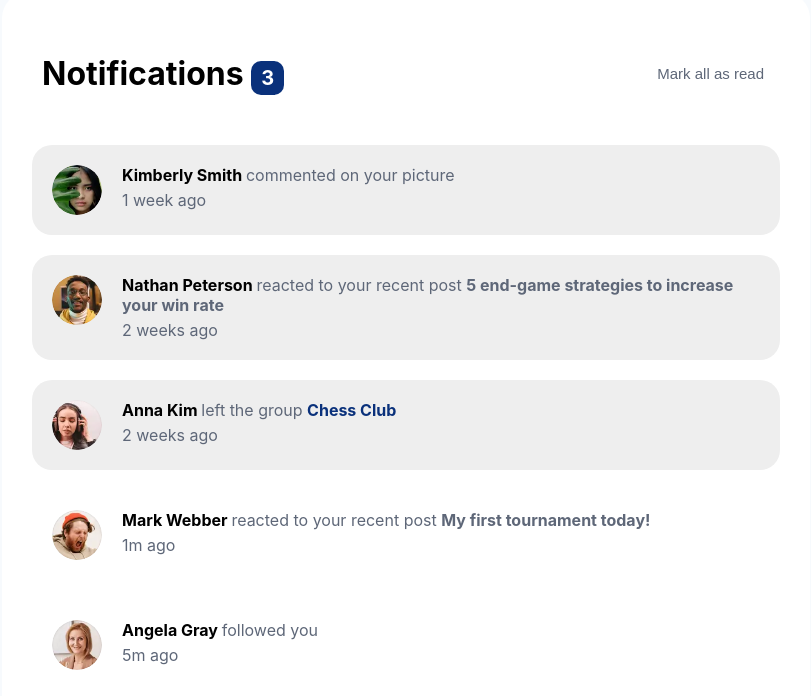
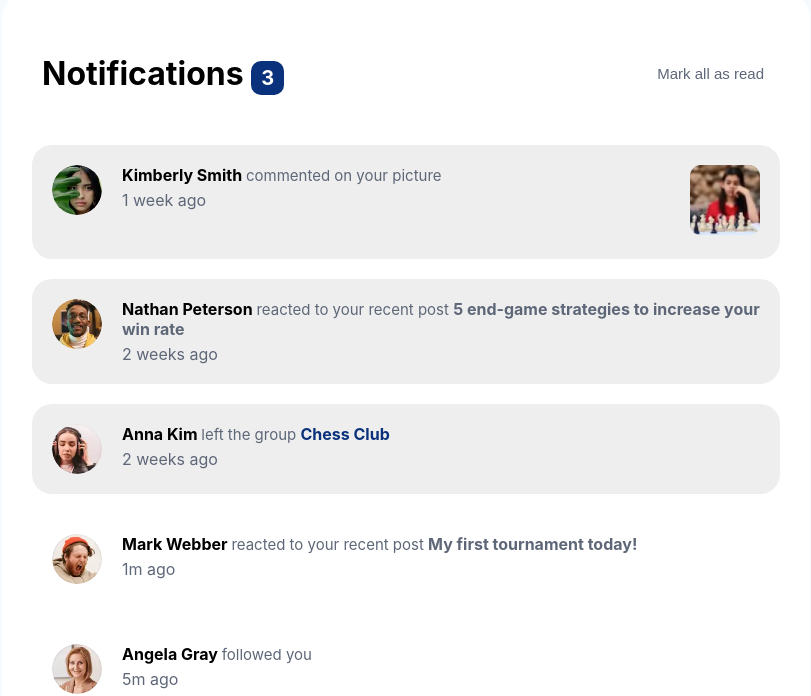
Before and after one commit to ayman-alkhatib/notifications-list-react, a React (Create React App) app: page / in a window 1280 px wide. Shown: the part 107-803 px from the top of the page, without its empty margins (234-1045 px from the left). Built offline with nearby package versions, Linux system fonts and the light colour scheme.

Commit message:
add chess picture

```diff
--- a/src/components/Notification.jsx
+++ b/src/components/Notification.jsx
@@ -35,14 +35,18 @@ function Notification({ notificationObject }) {
                   : "hsl(219, 12%, 42%)",
               }}
             >
-              {" "}
-              {target}{" "}
+              {target}
             </span>
           )}
         </div>
         <span className={styles.timestamp}> {timestamp} </span>
         {messagePreview && <p> {messagePreview} </p>}
       </div>
+      {notificationType.toLowerCase().includes("picture") && (
+        <div className={styles.picture}>
+          <img src="images/image-chess.webp" alt="chess" />
+        </div>
+      )}
     </div>
   );
 }
--- a/src/components/Notification.module.css
+++ b/src/components/Notification.module.css
@@ -5,6 +5,10 @@
     padding: 20px;
     border-radius: 20px;
     margin: 10px;
+}
+
+.username {
+    /* font-size: 15px; */
 }
 
 .textBox {
@@ -16,6 +20,18 @@
 
 .notificationType {
     color: hsl(219, 12%, 42%);
+    font-size: 15px;
+
+}
+
+.picture {
+    margin-left: auto;
+    margin-top: auto;
+    width: 70px;
+}
+
+.picture img {
+    width: 100%;
 }
 
 .target {
```
